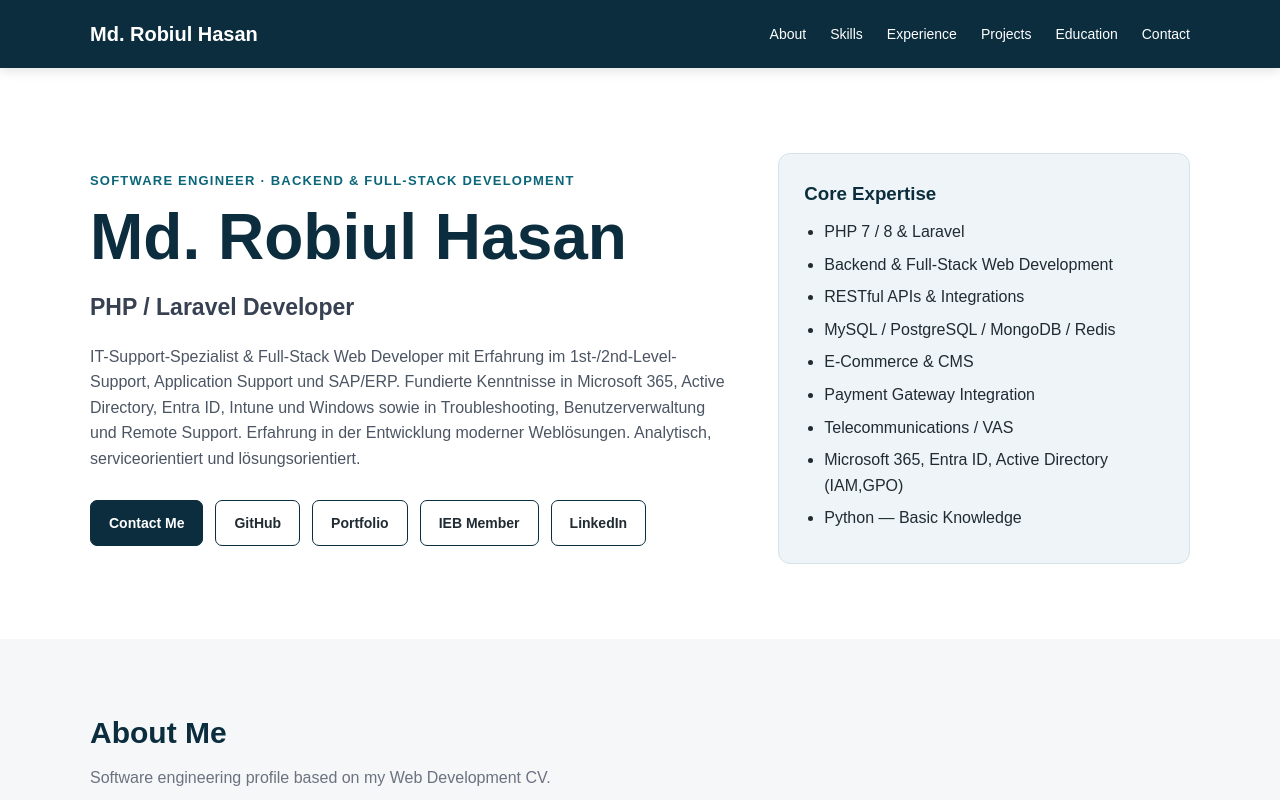
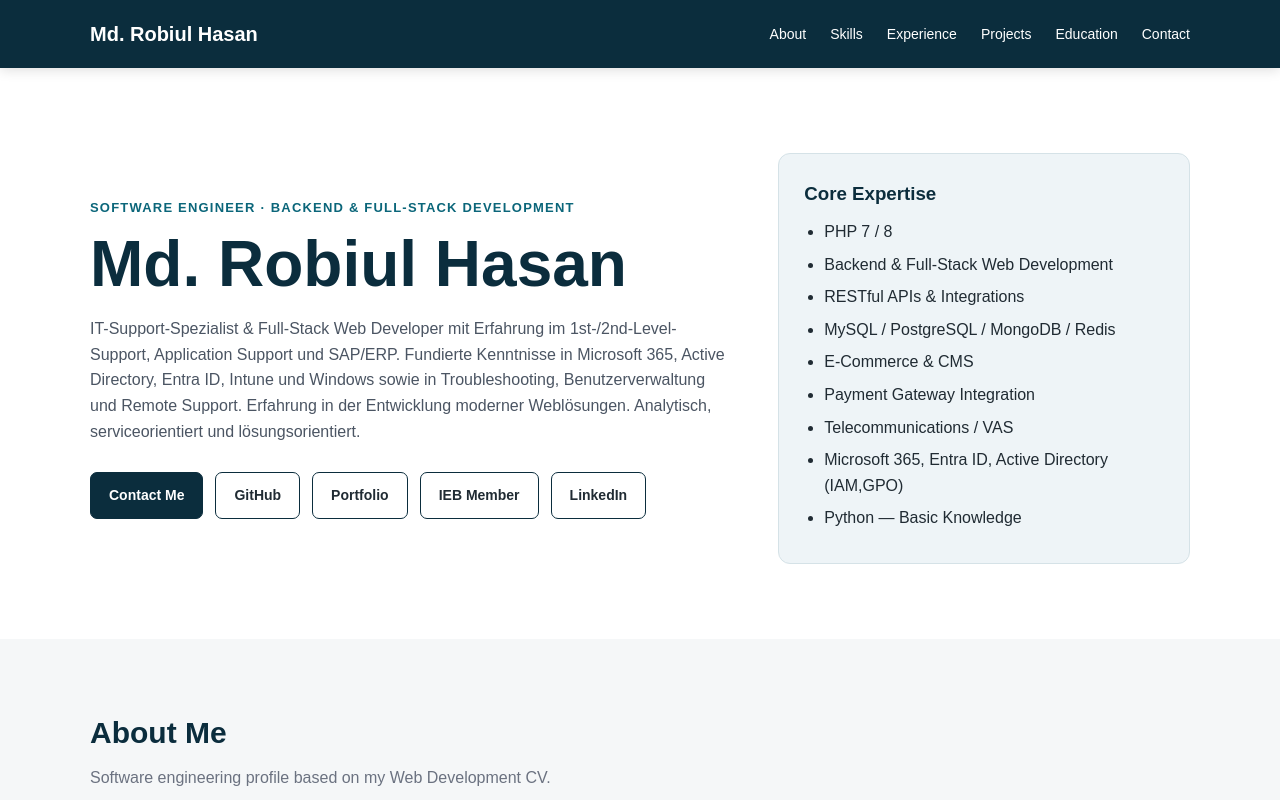
Before and after one commit to robiulhasanphp/robiulhasanphp.github.io, a plain HTML site: page index.html in a window 1280 px wide. Shown: the top 800 px of the page. Drawn offline with Linux system fonts and the light colour scheme.

Commit message:
Update index.html

```diff
--- a/index.html
+++ b/index.html
@@ -102,7 +102,6 @@ section{padding:52px 0}
 <div>
 <div class="eyebrow">Software Engineer · Backend & Full-Stack Development</div>
 <h1>Md. Robiul Hasan</h1>
-<h2>PHP / Laravel Developer</h2>
 <p class="lead">
 IT-Support-Spezialist & Full-Stack Web Developer
 mit Erfahrung im 1st-/2nd-Level-Support,
@@ -126,7 +125,7 @@ lösungsorientiert.
 <div class="focus-card">
 <h3>Core Expertise</h3>
 <ul>
-<li>PHP 7 / 8 & Laravel</li>
+<li>PHP 7 / 8 </li>
 <li>Backend & Full-Stack Web Development</li>
 <li>RESTful APIs & Integrations</li>
 <li>MySQL / PostgreSQL / MongoDB / Redis</li>
```
